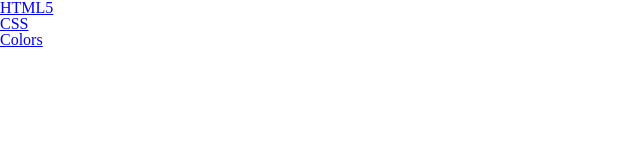
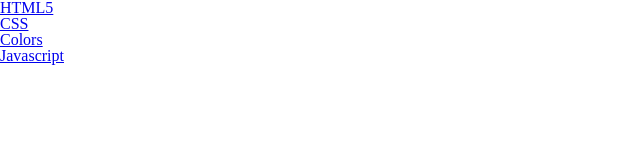
Before and after one commit to damiensrobert1/personal-homepage, a plain HTML site: page pages/theory/index.html in a window 1280 px wide. Shown: the full height of the page, 0-640 px from the left. Drawn offline with Linux system fonts and the light colour scheme.

Commit message:
add javascript link to the list

```diff
--- a/pages/theory/index.html
+++ b/pages/theory/index.html
@@ -11,6 +11,7 @@
         <li><a href="html/index.html">HTML5</a></li>
         <li><a href="css/index.html">CSS</a></li>
         <li><a href="colors/index.html">Colors</a></li>
+        <li><a href="javascript/index.html">Javascript</a></li>
       </ul>
     </nav>
   </body>
```
